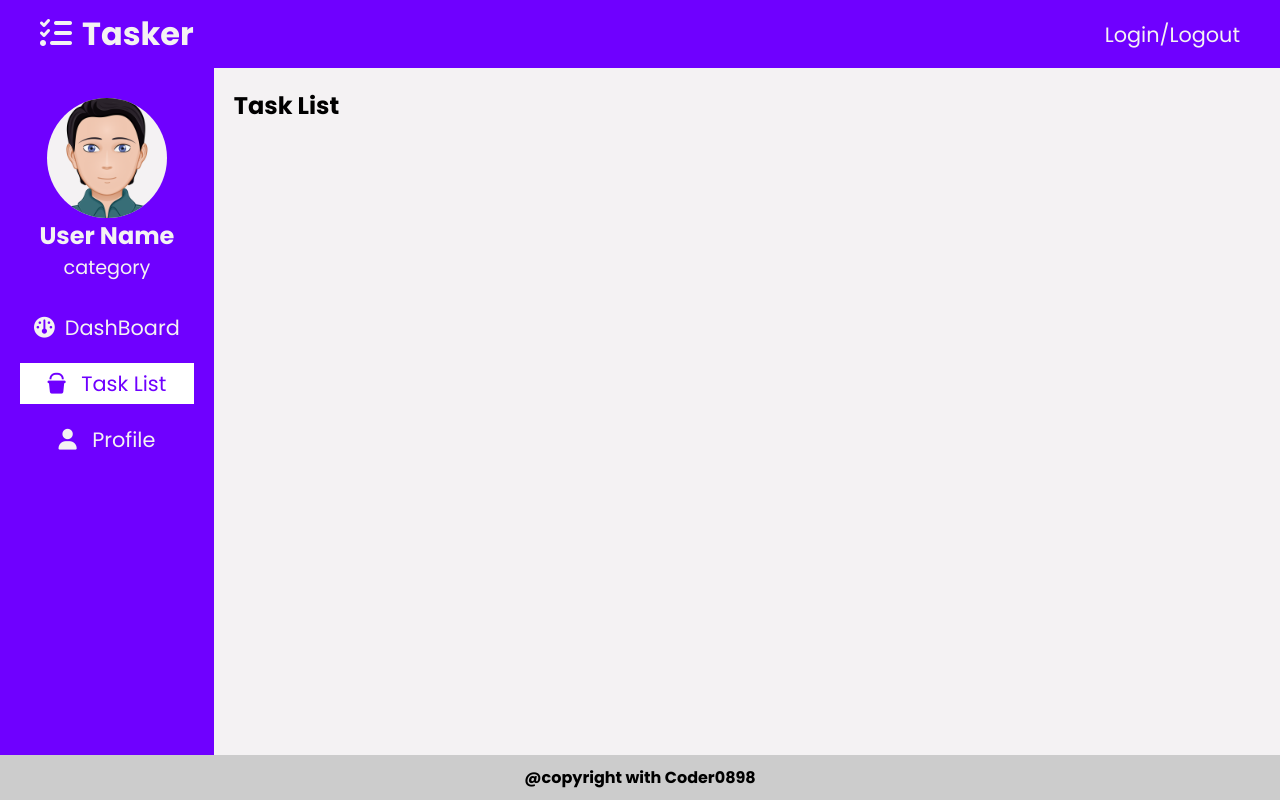
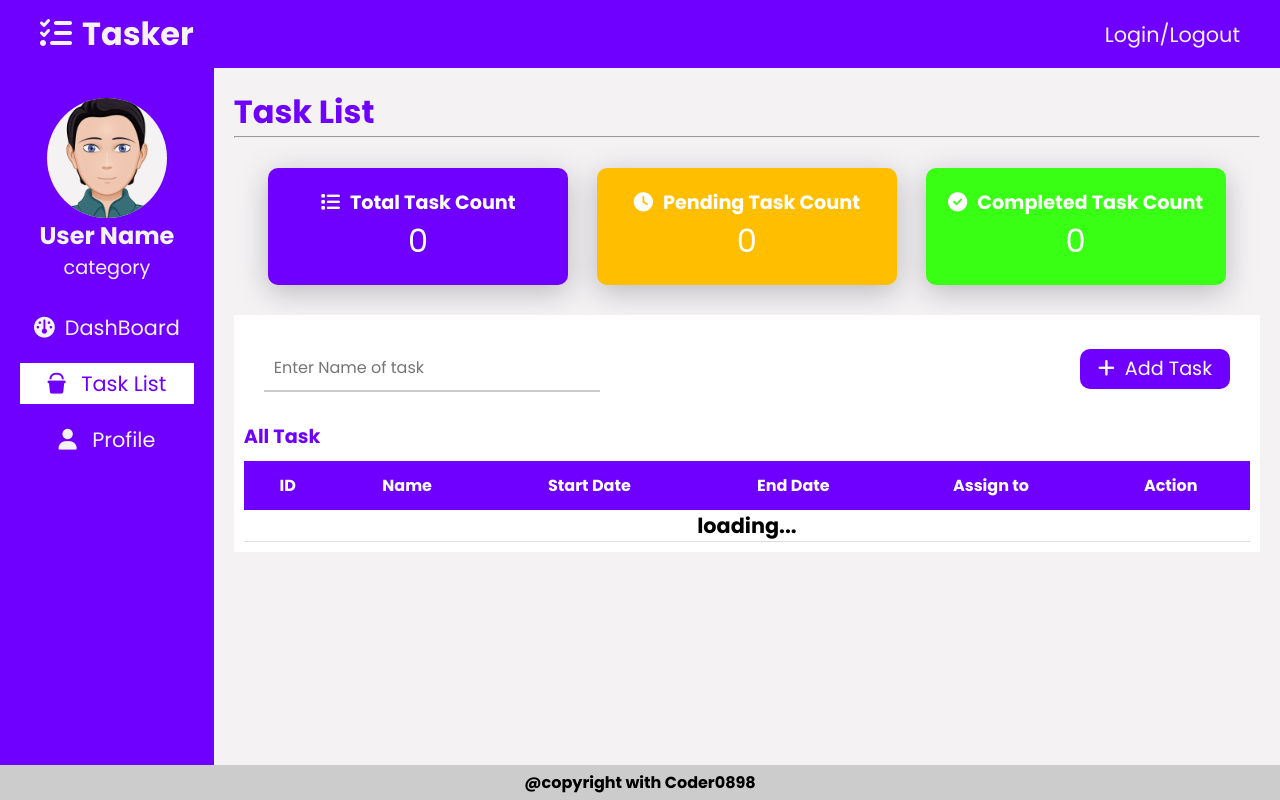
Before and after one commit to coder0898/Tasker, a plain HTML site: page index.html in a window 1280 px wide. Both pictures are taken after a click on the button "Task List". Drawn offline with Linux system fonts and the light colour scheme.

Commit message:
user task list completed styling

```diff
--- a/index.html
+++ b/index.html
@@ -51,30 +51,101 @@
           <hr />
           <div class="data-content">
             <div class="data-card">
-              <h3>Total Task</h3>
+              <h3>
+                <span><i class="fa-solid fa-list"></i></span> Total Task
+              </h3>
               <p id="total-task">0</p>
             </div>
             <div class="data-card">
-              <h3>Pending Task</h3>
+              <h3>
+                <span><i class="fa-solid fa-clock"></i></span>Pending Task
+              </h3>
               <p id="pending-count">0</p>
             </div>
             <div class="data-card">
-              <h3>In-progress Task</h3>
+              <h3>
+                <span><i class="fa-solid fa-spinner"></i></span>In-progress Task
+              </h3>
               <p id="progress-count">0</p>
             </div>
             <div class="data-card">
-              <h3>Completed Task</h3>
+              <h3>
+                <span><i class="fa-solid fa-circle-check"></i></span>Completed
+                Task
+              </h3>
               <p id="completed-count">0</p>
             </div>
             <div class="data-card">
-              <h3>Overdue Task</h3>
+              <h3>
+                <span><i class="fa-solid fa-square-xmark"></i></span>Overdue
+                Task
+              </h3>
               <p id="overdue-count">0</p>
             </div>
           </div>
         </section>
         <!-- task section -->
         <section class="dashboard-content">
-          <h1>Task List</h1>
+          <div class="section-heading">
+            <h2>Task List</h2>
+          </div>
+          <hr />
+          <div class="lead-board">
+            <div class="data-card primary">
+              <h3>
+                <span><i class="fa-solid fa-list"></i></span>Total Task Count
+              </h3>
+              <p id="total-task">0</p>
+            </div>
+            <div class="data-card warning">
+              <h3>
+                <span><i class="fa-solid fa-clock"></i></span>Pending Task Count
+              </h3>
+              <p id="pending-count">0</p>
+            </div>
+            <div class="data-card success">
+              <h3>
+                <span><i class="fa-solid fa-circle-check"></i></span>Completed
+                Task Count
+              </h3>
+              <p id="completed-count">0</p>
+            </div>
+          </div>
+          <div class="task-container">
+            <div class="form-group">
+              <div class="input-container">
+                <input
+                  placeholder="Enter Name of task"
+                  class="input-field"
+                  id="inputVal"
+                  type="search"
+                />
+                <label for="input-field" class="input-label">Search Task</label>
+                <span class="input-highlight"></span>
+              </div>
+              <button>
+                <span><i class="fa-solid fa-plus"></i></span>Add Task
+              </button>
+            </div>
+            <table>
+              <caption>
+                All Task
+              </caption>
+              <thead>
+                <th>ID</th>
+                <th>Name</th>
+                <th>Start Date</th>
+                <th>End Date</th>
+                <th>Assign to</th>
+                <th>Action</th>
+              </thead>
+              <tbody id="table-input">
+                <tr>
+                  <td colspan="6">loading...</td>
+                </tr>
+              </tbody>
+            </table>
+          </div>
         </section>
         <!-- profile section -->
         <section class="dashboard-content">
--- a/style.css
+++ b/style.css
@@ -179,7 +179,11 @@ main .side-menu{
 
 .dashboard-content .data-content .data-card h3{
     text-align: center;
-    font-size: 1.4rem;
+    font-size: 1.2rem;
+}
+
+.dashboard-content .data-content .data-card span{
+    margin-right: 10px;
 }
 
 .dashboard-content .data-content .data-card p{
@@ -187,10 +191,178 @@ main .side-menu{
     font-size: 2rem;
 }
 
+/* task section */
+.dashboard-content .lead-board{
+    width: 100%;
+    display: flex;
+    justify-content: space-around;
+    align-items: center;
+    padding: 20px;
+}
+
+.dashboard-content .lead-board .data-card{
+    width: 300px;
+    display: flex;
+    flex-direction: column;
+    justify-content: center;
+    align-items: center;
+    padding: 20px;
+    margin-top: 10px;
+    color: #ffffff;
+    border-radius: 10px;
+    box-shadow: rgba(100, 100, 111, 0.4) 0px 7px 29px 0px;
+}
+
+.primary{
+  background-color: #6F00FF;
+}
+
+.warning{
+  background-color: #FFBF00;
+}
+
+.success{
+  background-color: #39FF14;
+}
+
+.dashboard-content .lead-board .data-card h3{
+    text-align: center;
+    font-size: 1.2rem;
+}
+
+.dashboard-content .lead-board .data-card span{
+    margin-right: 10px;
+}
+
+.dashboard-content .lead-board .data-card p{
+    text-align: center;
+    font-size: 2rem;
+}
+
+.task-container{
+    margin-top: 10px;
+    padding: 10px;
+    background-color: #fff;
+    display: flex;
+    flex-direction: column;
+}
+
+.task-container .form-group{
+    padding: 20px;
+    display: flex;
+    justify-content: space-between;
+    align-items: center;
+    margin-bottom: 10px;
+}
+
+.task-container .form-group .input-container {
+    position: relative;
+  }
+
+.task-container .form-group .input-field {
+    display: block;
+    width: 100%;
+    padding: 10px;
+    font-size: 16px;
+    border: none;
+    border-bottom: 2px solid #ccc;
+    outline: none;
+    background-color: transparent;
+}
+
+.task-container .form-group .input-label {
+    position: absolute;
+    top: 0;
+    left: 0;
+    font-size: 16px;
+    color: rgba(204, 204, 204, 0);
+    pointer-events: none;
+    transition: all 0.3s ease;
+}
+
+.task-container .form-group .input-highlight {
+    position: absolute;
+    bottom: 0;
+    left: 0;
+    height: 2px;
+    width: 0;
+    background-color: #007bff;
+    transition: all 0.3s ease;
+}
+
+.input-field:focus + .input-label {
+    top: -10px;
+    font-size: 12px;
+    color: #007bff;
+}
+
+  .input-field:focus + .input-label + .input-highlight {
+    width: 100%;
+}
+
+.task-container .form-group button{
+    width: 150px;
+    height: 40px;
+    font-size: 1.2rem;
+    background-color: #6F00FF;
+    border: 0;
+    outline: 0;
+    border-radius: 10px;
+    color: #fff;
+    cursor: pointer;
+    transition: all 0.4s ease-in-out;
+}
+
+.task-container .form-group button span{
+    margin-right: 10px;
+}
+
+.task-container .form-group button:hover{
+    background-color: #ffffff;
+    color: #6F00FF;
+    border: 2px solid #6F00FF;
+}
+
+
+.task-container table{
+    border-collapse: collapse;
+    min-width: 100%;
+    overflow: hidden;
+    border-radius: 5px 5px 0 0;
+}
+
+.task-container table thead th{
+    color: #fff;
+    background: #6F00FF;
+
+}
+
+table caption{
+    text-align: left;
+    margin-bottom: 10px;
+    color: #6F00FF;
+    font-weight: 700;
+    font-size: 1.2rem;
+}
+
+table th{
+    padding: 12px 15px;
+    text-align: center;
+  }
+
+table tbody tr{
+    border-bottom: 1px solid #ddd;
+  }
+
+table td{
+    font-size: 1.3rem;
+    font-weight: 700;
+    text-align: center;
+}
 /* footer */
 footer{
     background-color: #ccc;
-    padding: 10px;
+    padding: 5px;
     text-align: center;
     font-weight: 700;
 }
```
